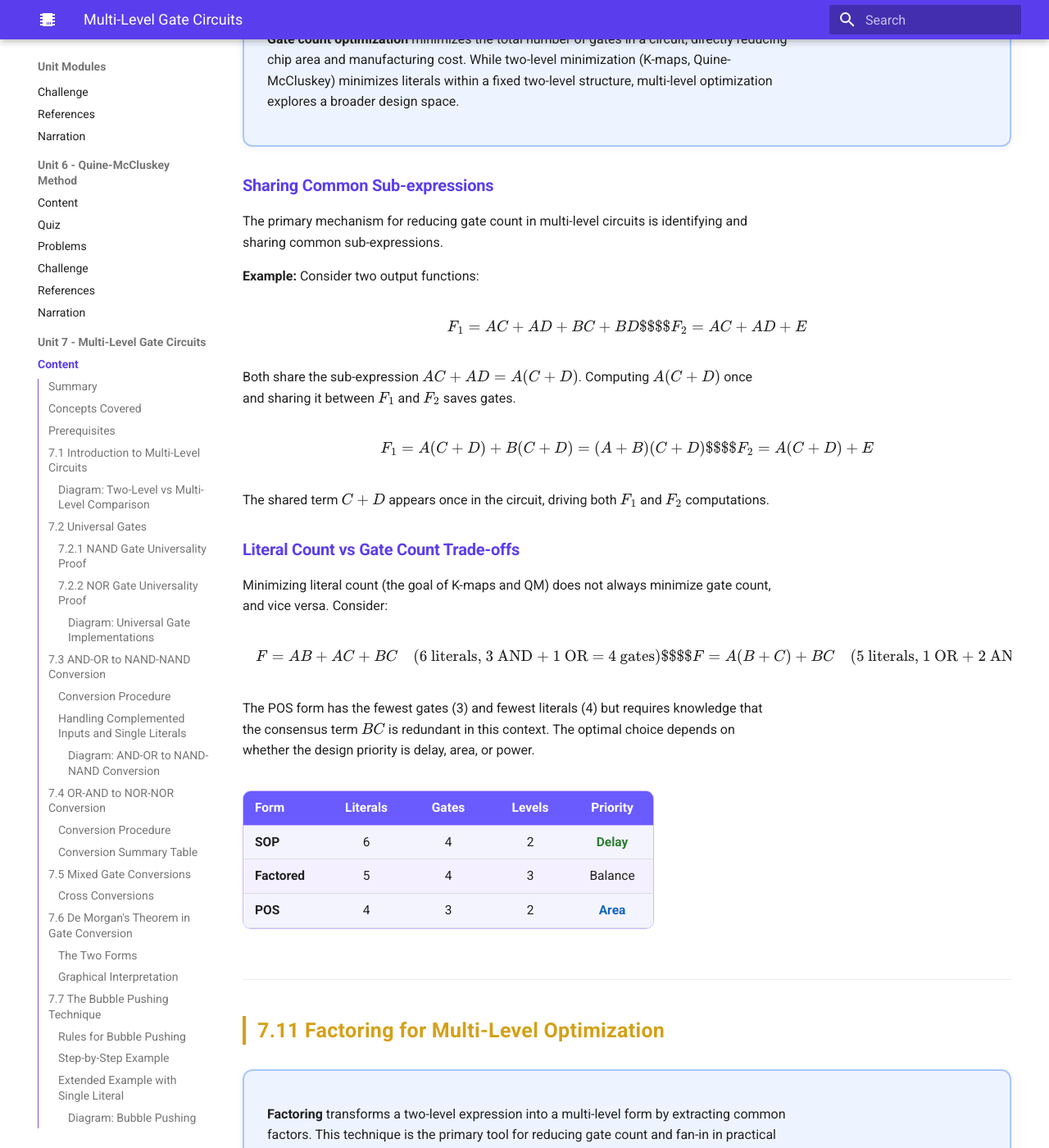
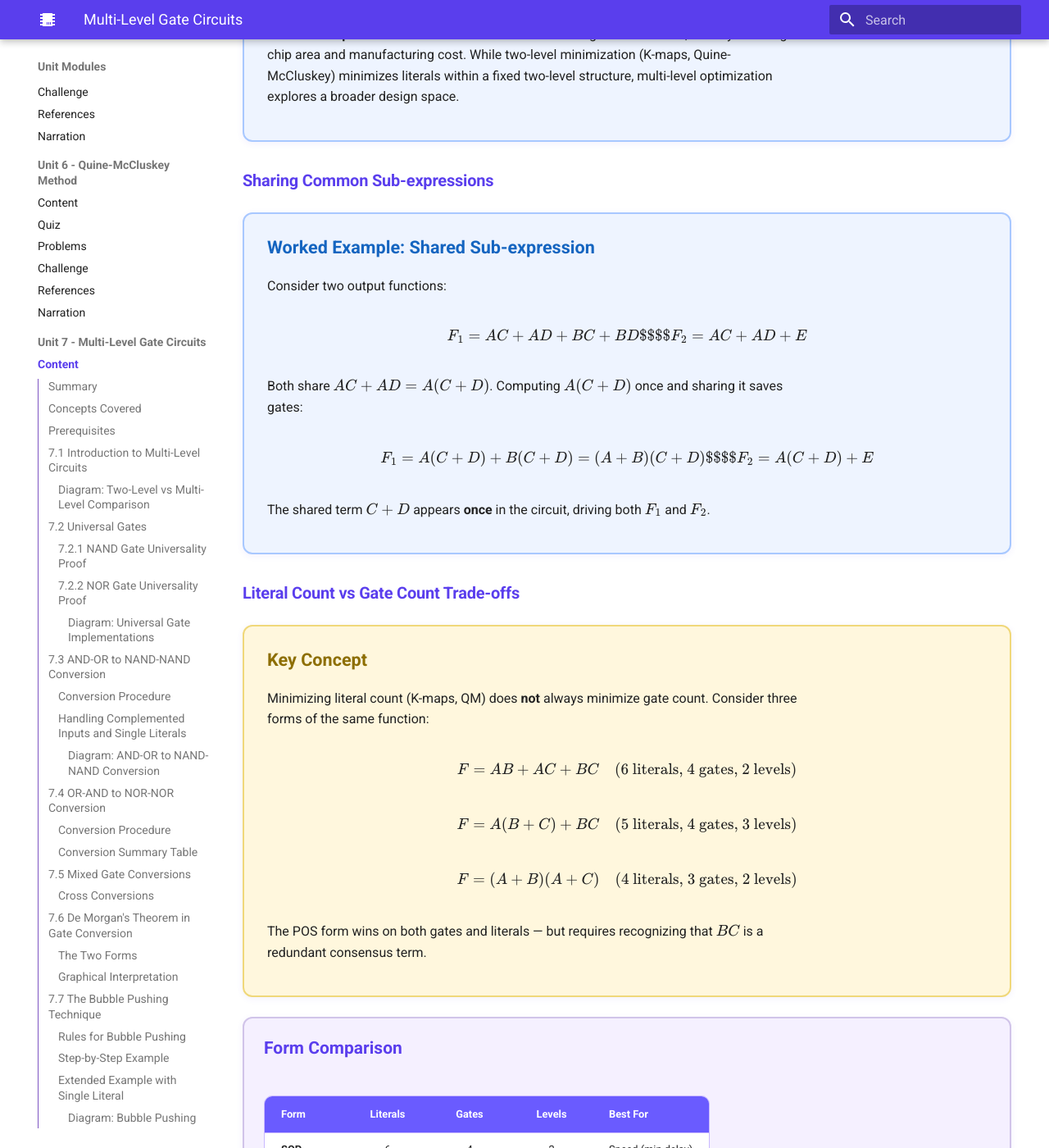
Before and after one commit to Nati-123/intelligent-textbook-ee2301, an MkDocs documentation site: the page built from docs/unit7-multi-level-gates/index.md, in a window 1280 px wide and 1400 px high, scrolled down 22111 px. Shown: the whole window at 82% size. Built offline with MkDocs 1.6.1 and Material for MkDocs 9.7.7, drawn with Linux system fonts in a browser that asks for light colours; nearby versions of some CDN libraries; some of the changed text lies outside the part shown.

Commit message:
Restyle section 7.10 Gate Count Optimization: example box, key concept box, markdown comparison table
Co-Authored-By: Claude Opus 4.6 <noreply@anthropic.com>

```diff
--- a/docs/unit7-multi-level-gates/index.md
+++ b/docs/unit7-multi-level-gates/index.md
@@ -1021,70 +1021,69 @@ $$F = AC + AD + BC + BD + E = (A+B)(C+D) + E$$
 
 <h2 style="color: #5A3EED;">7.10 Gate Count Optimization</h2>
 
-<div style="background: #EEF4FF; border: 2px solid #A8C8FF; border-radius: 12px; padding: 24px 28px; margin: 1.5rem 0; box-shadow: 0 2px 8px rgba(90,61,237,0.07);" markdown>
-<strong>Gate count optimization</strong> minimizes the total number of gates in a circuit, directly reducing chip area and manufacturing cost. While two-level minimization (K-maps, Quine-McCluskey) minimizes literals within a fixed two-level structure, multi-level optimization explores a broader design space.
-</div>
-
-<h3 style="color: #5A3EED;">Sharing Common Sub-expressions</h3>
-
-The primary mechanism for reducing gate count in multi-level circuits is identifying and sharing common sub-expressions.
-
-**Example:** Consider two output functions:
+<div markdown style="background: #EEF4FF; border: 2px solid #A8C8FF; border-radius: 12px; padding: 24px 28px; margin: 1.2rem 0; box-shadow: 0 2px 8px rgba(90,61,237,0.07);">
+
+**Gate count optimization** minimizes the total number of gates in a circuit, directly reducing chip area and manufacturing cost. While two-level minimization (K-maps, Quine-McCluskey) minimizes literals within a fixed two-level structure, multi-level optimization explores a broader design space.
+
+</div>
+
+### Sharing Common Sub-expressions
+
+<div markdown style="background: #EEF4FF; border: 2px solid #A8C8FF; border-radius: 12px; padding: 24px 28px; margin: 1.2rem 0; box-shadow: 0 2px 8px rgba(90,61,237,0.07);">
+
+<p style="color: #1565C0; font-weight: 700; font-size: 1.08rem; margin-top: 0; margin-bottom: 14px;">Worked Example: Shared Sub-expression</p>
+
+Consider two output functions:
 
 $$F_1 = AC + AD + BC + BD$$
 $$F_2 = AC + AD + E$$
 
-Both share the sub-expression $AC + AD = A(C+D)$. Computing $A(C+D)$ once and sharing it between $F_1$ and $F_2$ saves gates.
+Both share $AC + AD = A(C+D)$. Computing $A(C+D)$ once and sharing it saves gates:
 
 $$F_1 = A(C+D) + B(C+D) = (A+B)(C+D)$$
 $$F_2 = A(C+D) + E$$
 
-The shared term $C+D$ appears once in the circuit, driving both $F_1$ and $F_2$ computations.
-
-<h3 style="color: #5A3EED;">Literal Count vs Gate Count Trade-offs</h3>
-
-Minimizing literal count (the goal of K-maps and QM) does not always minimize gate count, and vice versa. Consider:
-
-$$F = AB + AC + BC \quad \text{(6 literals, 3 AND + 1 OR = 4 gates)}$$
-$$F = A(B+C) + BC \quad \text{(5 literals, 1 OR + 2 AND + 1 OR = 4 gates, but 3 levels)}$$
-$$F = (A+B)(A+C) \quad \text{(4 literals, 2 OR + 1 AND = 3 gates, 2 levels)}$$
-
-The POS form has the fewest gates (3) and fewest literals (4) but requires knowledge that the consensus term $BC$ is redundant in this context. The optimal choice depends on whether the design priority is delay, area, or power.
-
-<table style="border-collapse: collapse; width: 100%; margin: 1rem 0; font-size: 0.97em;">
-  <thead>
-    <tr style="background: #6A5BFF; color: #fff;">
-      <th style="padding: 8px 14px; text-align: left;">Form</th>
-      <th style="padding: 8px 14px; text-align: center;">Literals</th>
-      <th style="padding: 8px 14px; text-align: center;">Gates</th>
-      <th style="padding: 8px 14px; text-align: center;">Levels</th>
-      <th style="padding: 8px 14px; text-align: center;">Priority</th>
-    </tr>
-  </thead>
-  <tbody>
-    <tr style="background: #f4f4ff;">
-      <td style="padding: 8px 14px; border-bottom: 1px solid #ddd; font-weight: 600;">SOP</td>
-      <td style="padding: 8px 14px; border-bottom: 1px solid #ddd; text-align: center;">6</td>
-      <td style="padding: 8px 14px; border-bottom: 1px solid #ddd; text-align: center;">4</td>
-      <td style="padding: 8px 14px; border-bottom: 1px solid #ddd; text-align: center;">2</td>
-      <td style="padding: 8px 14px; border-bottom: 1px solid #ddd; text-align: center; color: #2E7D32; font-weight: 600;">Delay</td>
-    </tr>
-    <tr>
-      <td style="padding: 8px 14px; border-bottom: 1px solid #ddd; font-weight: 600;">Factored</td>
-      <td style="padding: 8px 14px; border-bottom: 1px solid #ddd; text-align: center;">5</td>
-      <td style="padding: 8px 14px; border-bottom: 1px solid #ddd; text-align: center;">4</td>
-      <td style="padding: 8px 14px; border-bottom: 1px solid #ddd; text-align: center;">3</td>
-      <td style="padding: 8px 14px; border-bottom: 1px solid #ddd; text-align: center;">Balance</td>
-    </tr>
-    <tr style="background: #f4f4ff;">
-      <td style="padding: 8px 14px; border-bottom: 1px solid #ddd; font-weight: 600;">POS</td>
-      <td style="padding: 8px 14px; border-bottom: 1px solid #ddd; text-align: center;">4</td>
-      <td style="padding: 8px 14px; border-bottom: 1px solid #ddd; text-align: center;">3</td>
-      <td style="padding: 8px 14px; border-bottom: 1px solid #ddd; text-align: center;">2</td>
-      <td style="padding: 8px 14px; border-bottom: 1px solid #ddd; text-align: center; color: #1565C0; font-weight: 600;">Area</td>
-    </tr>
-  </tbody>
-</table>
+The shared term $C+D$ appears **once** in the circuit, driving both $F_1$ and $F_2$.
+
+</div>
+
+### Literal Count vs Gate Count Trade-offs
+
+<div markdown style="background: #FFF7DD; border: 2px solid #F0D87A; border-radius: 12px; padding: 24px 28px; margin: 1.2rem 0; box-shadow: 0 2px 8px rgba(90,61,237,0.07);">
+
+<p style="color: #8D6E00; font-weight: 700; font-size: 1.08rem; margin-top: 0; margin-bottom: 14px;">Key Concept</p>
+
+Minimizing literal count (K-maps, QM) does **not** always minimize gate count. Consider three forms of the same function:
+
+$$F = AB + AC + BC \quad \text{(6 literals, 4 gates, 2 levels)}$$
+
+$$F = A(B+C) + BC \quad \text{(5 literals, 4 gates, 3 levels)}$$
+
+$$F = (A+B)(A+C) \quad \text{(4 literals, 3 gates, 2 levels)}$$
+
+The POS form wins on both gates and literals — but requires recognizing that $BC$ is a redundant consensus term.
+
+</div>
+
+<div markdown style="background: #f5f0ff; border: 2px solid #d1c4e9; border-radius: 12px; padding: 20px 24px; margin: 1.2rem 0; box-shadow: 0 2px 8px rgba(90,61,237,0.07);">
+
+<p style="color: #5A3EED; font-weight: 700; font-size: 1.05rem; margin-top: 0; margin-bottom: 12px;">Form Comparison</p>
+
+| Form | Literals | Gates | Levels | Best For |
+|:-----|:--------:|:-----:|:------:|:---------|
+| **SOP** | 6 | 4 | 2 | Speed (min delay) |
+| **Factored** | 5 | 4 | 3 | Balance |
+| **POS** | 4 | 3 | 2 | Area (min gates) |
+
+</div>
+
+<div markdown style="background: #E7F7E7; border: 2px solid #81C784; border-radius: 12px; padding: 20px 24px; margin: 1.2rem 0; box-shadow: 0 2px 8px rgba(90,61,237,0.07);">
+
+<p style="color: #2E7D32; font-weight: 700; margin-top: 0; margin-bottom: 8px;">Design Takeaway</p>
+
+The optimal form depends on the design priority — **delay**, **area**, or **power**. Always evaluate multiple forms before committing to an implementation.
+
+</div>
 
 ---
 
```
